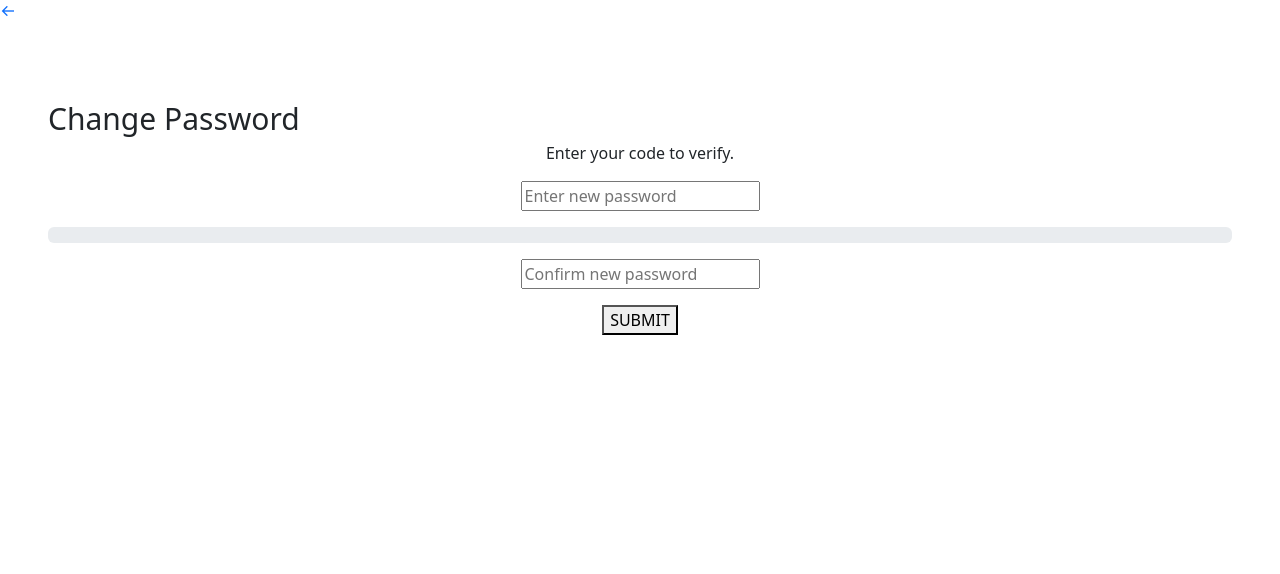
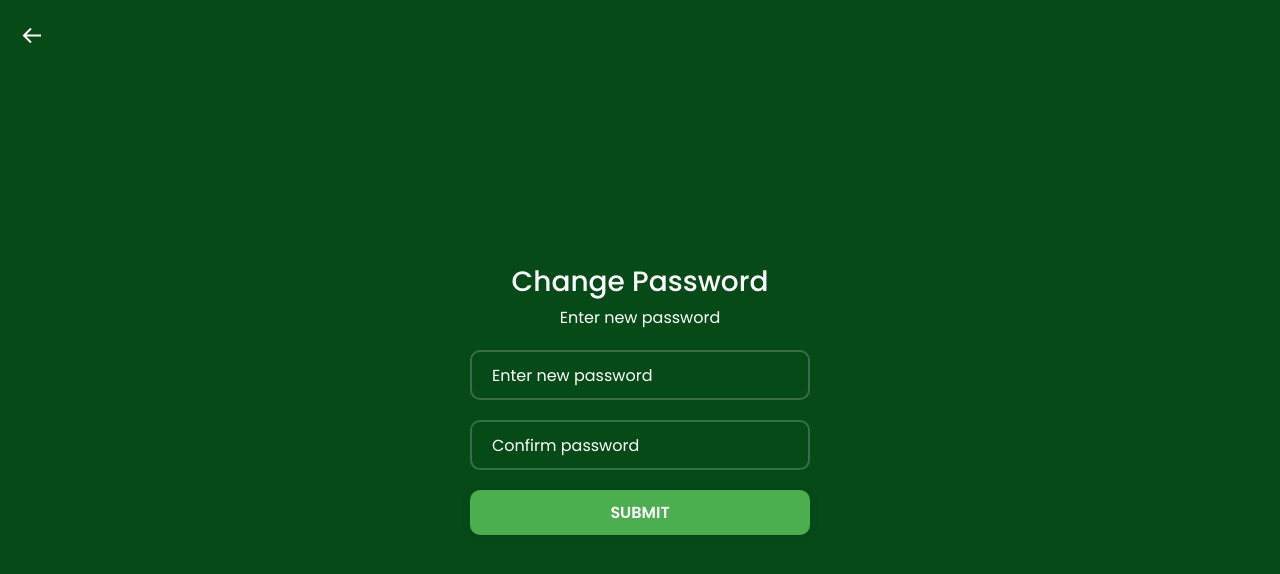
Before and after one commit to denisesarona/ExploreCCATAdmin, a PHP site: page /changePassword.php in a window 1280 px wide. Shown: the top 574 px of the page. Run offline with PHP 8.4, Linux system fonts and the light colour scheme; some libraries are stand-ins or nearby versions.

Commit message:
Update change password layout

```diff
--- a/changePassword.php
+++ b/changePassword.php
@@ -3,39 +3,28 @@
     include('includes/header.php');
 ?>
 <!--------------- CSS --------------->
-<link rel="stylesheet" href="assets/css/changePassword.css">
+<link rel="stylesheet" href="assets/css/login.css">
 
-
-<!-- Back Button -->
-<a href="#" class="back-btn">
+<div class="back-btn-container">
+    <a href="emailVerify.php" class="back-btn">
         <i class='bx bx-arrow-back'></i>
     </a>
+</div>
 
-    <section class="p-5 text-sm-start mt-0">
-        <div class="Register mt-4">
-            <div class="heading mt-4" style="margin-bottom: 0px; font-size: 30px">Change Password</div>
-            <div class="EnterV" style="text-align: center;">
-                <p>Enter your code to verify.</p>
-            </div>
-                <div class="profile-card text-dark">
-                    <form class="regform" method="...">
-                        <div class="col mt-1 text-center">
-                            <div class="input-box row-md-4 mb-3">
-                                <input class="Newpass" type="password" id="pass" placeholder="Enter new password" name="password" >
-                            </div>
-                            <div class="progress input-box row-md-4 mb-3">
-                                <div id="barCheck" class="progress-bar" role="progressbar" style="width: 0%;"></div>
-                            </div>
-                            <div class="input-box row-md-4 mb-3">
-                                <input class="Newpass" type="password" placeholder="Confirm new password" id="cpass" name="confirm_password">
-                            </div>
-                            <div class="input-box row-md-4 mb-3">
-                            </div>
-                            <div class="input-box row-md-4 mb-3">
-                                <button type="submit" id="submitbtn" name="passwordUpdateBtn" class="button-text">SUBMIT</button>
-                            </div>
-                        </div>
-                    </form>
-                </div>
-            </div>
-    </section>
+<div class="wrapper">
+    <form action="functions/authcode.php" method="POST">
+        <h1  style="font-size: 28px">Change Password</h1>
+        <div class="word text-center">
+            <p>Enter new password</p>
+        </div>
+        <div class="input-box">
+            <input type="password" class="form-control" placeholder="Enter new password" name="new_password" required>
+        </div>
+        <div class="input-box">
+            <input type="password" class="form-control" placeholder="Confirm password" name="confirm_password" required>
+        </div>
+        <button type="submit" name="changePassword_button" class="btn">SUBMIT</button>
+    </form>
+</div>
+<!--------------- FOOTER --------------->
+<?php include('includes/footer.php');?>
--- a/functions/authcode.php
+++ b/functions/authcode.php
@@ -163,7 +163,7 @@
 
         // CHECK IF ANY FIELD IS EMPTY
         if (empty($code)) {
-            // SET ERROR MESSAGE AND REDIRECT TO forgot-passVerify.php WITH EMAIL PARAMETER
+            // SET ERROR MESSAGE AND REDIRECT TO forgotPassword.php WITH EMAIL PARAMETER
             $_SESSION['error'] = "Please fill in all fields!";
             header("Location: ../emailVerify.php?email=" . urlencode($email));
             exit();
@@ -206,7 +206,7 @@
                     exit();
                 }
             } else {
-                // SET ERROR MESSAGE AND REDIRECT TO forgot-passVerify.php WITH EMAIL PARAMETER
+                // SET ERROR MESSAGE AND REDIRECT TO forgotPassword.php WITH EMAIL PARAMETER
                 $_SESSION['error'] = "Incorrect verification code! Please try again!";
                 header("Location: ../emailVerify.php?email=" . urlencode($email));
                 exit();
```
